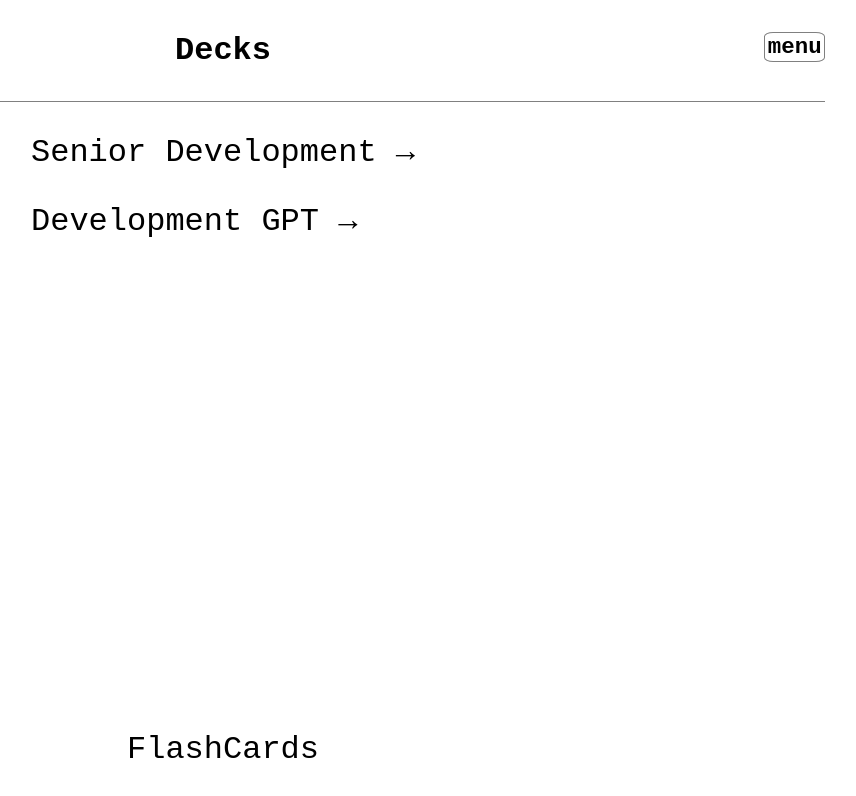
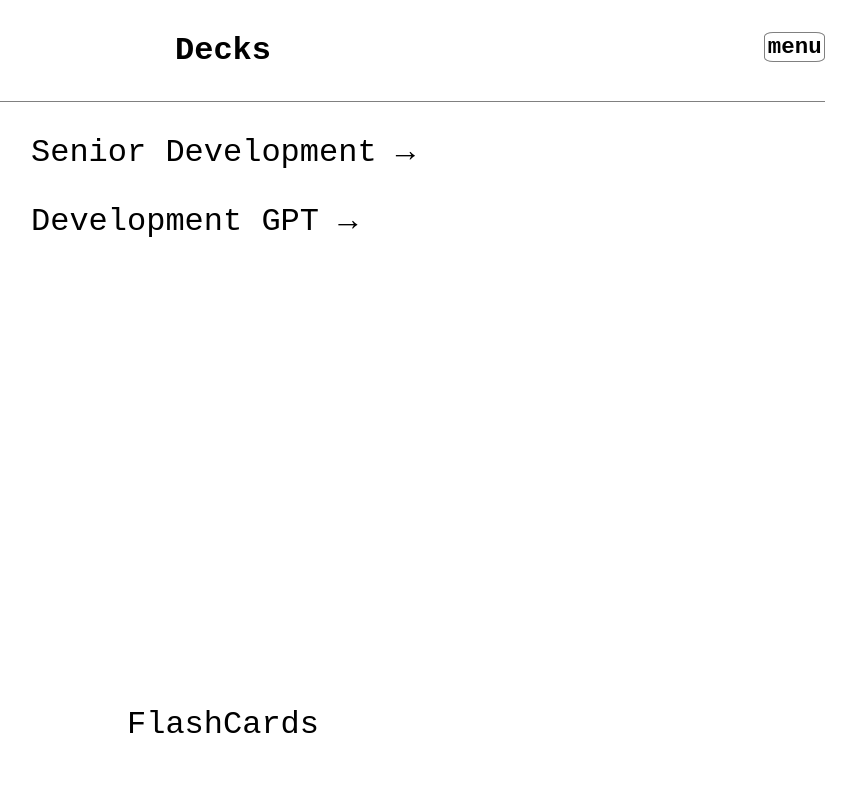
Before and after one commit to huwfernie/flashcards-web, a React (Create React App) app: page / in a window 1280 px wide. Shown: the top 796 px of the page, without its empty margins (417-1273 px from the left). Built offline with nearby package versions, Linux system fonts and the light colour scheme.

Commit message:
layout change

```diff
--- a/src/styles/App.css
+++ b/src/styles/App.css
@@ -62,6 +62,7 @@ html.mode-prod .view {
   padding: 0 3%;
   background-color: var(--main-background-color);
   color: var(--main-text-color);
+  padding-bottom: 25px;
 }
 
 .content {
```
